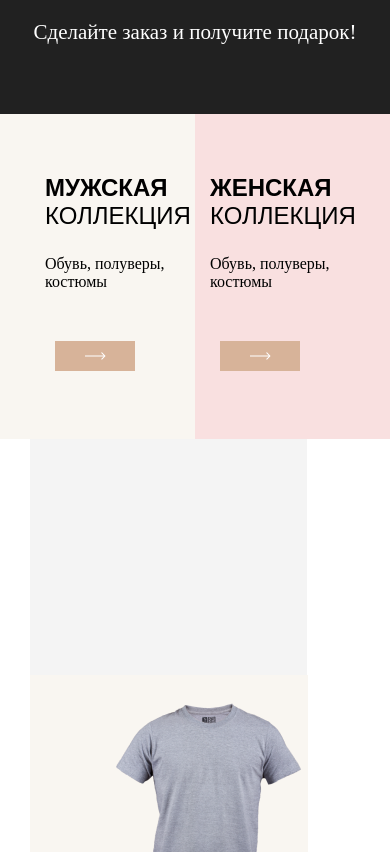
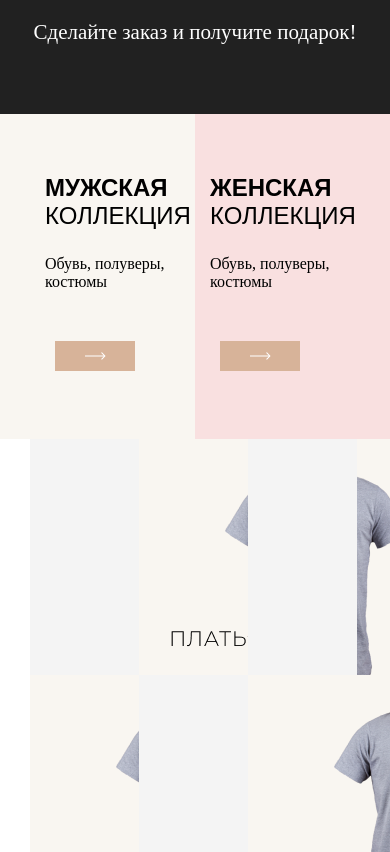
Before and after one commit to serliosss/loop, a plain HTML site: page index.html in a window 390 px wide. Shown: the part 248-1100 px from the top of the page. Drawn offline with Linux system fonts and the light colour scheme; a web font is replaced by a local one.

Commit message:
create website loop

```diff
--- a/css/style.css
+++ b/css/style.css
@@ -383,7 +383,11 @@ a{
         right: 0;
     }
 }
-
+@media (max-width: 1110px) {
+    .dress__item{
+        width: 25%;
+    }
+}
 @media (max-width: 770px) {
     .slider__wrapper {
         display: none;
@@ -408,6 +412,9 @@ a{
     .menu__wrapper {
         flex-wrap: wrap;
     }
+    .dress__item {
+        width: 33%;
+    }
 }
 
 @media (max-width: 600px) {
```
